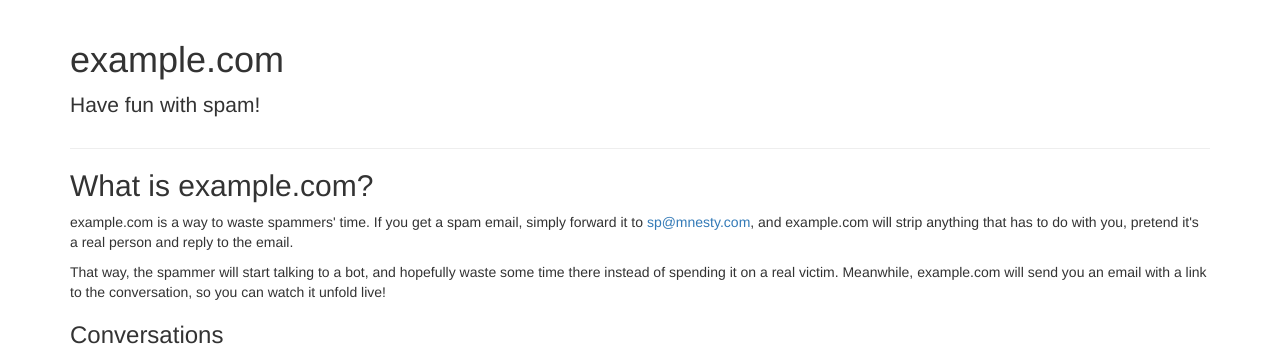
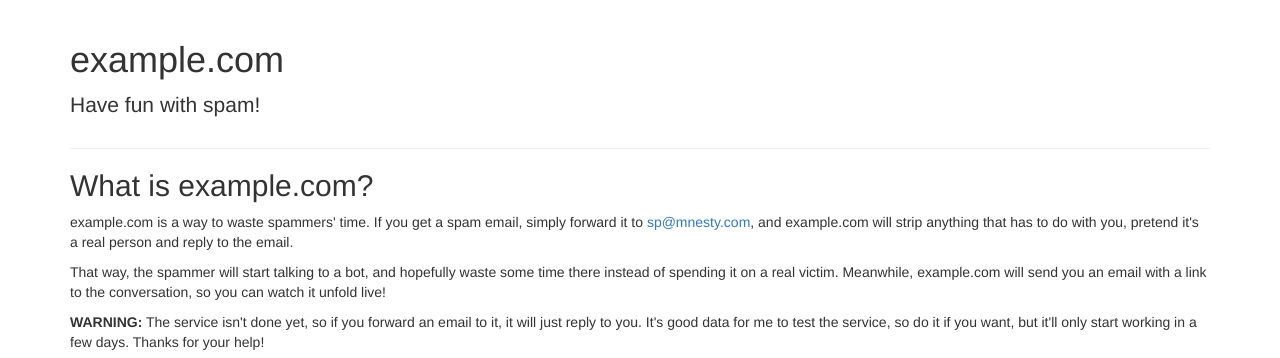
Before and after one commit to skorokithakis/Spamnesty, a Django app: template main/templates/home.html in a window 1280 px wide. Shown: the top 358 px of the page. Run offline with Django 3.2, Linux system fonts and the light colour scheme; the template is opened without the code that fills it, so the values that code supplies are empty; some libraries are stand-ins or nearby versions.

Commit message:
Add disclaimer.

```diff
--- a/main/templates/home.html
+++ b/main/templates/home.html
@@ -18,6 +18,13 @@ it's a real person and reply to the email.</p>
 time there instead of spending it on a real victim. Meanwhile,
 {{ request.site.name }} will send you an email with a link to the conversation,
 so you can watch it unfold live!</p>
+
+<p>
+<strong>WARNING:</strong> The service isn't done yet, so if you forward an
+email to it, it will just reply to you. It's good data for me to test the
+service, so do it if you want, but it'll only start working in a few days.
+Thanks for your help!
+</p>
 
 <h3>Conversations</h3>
 <div class="row">
```
